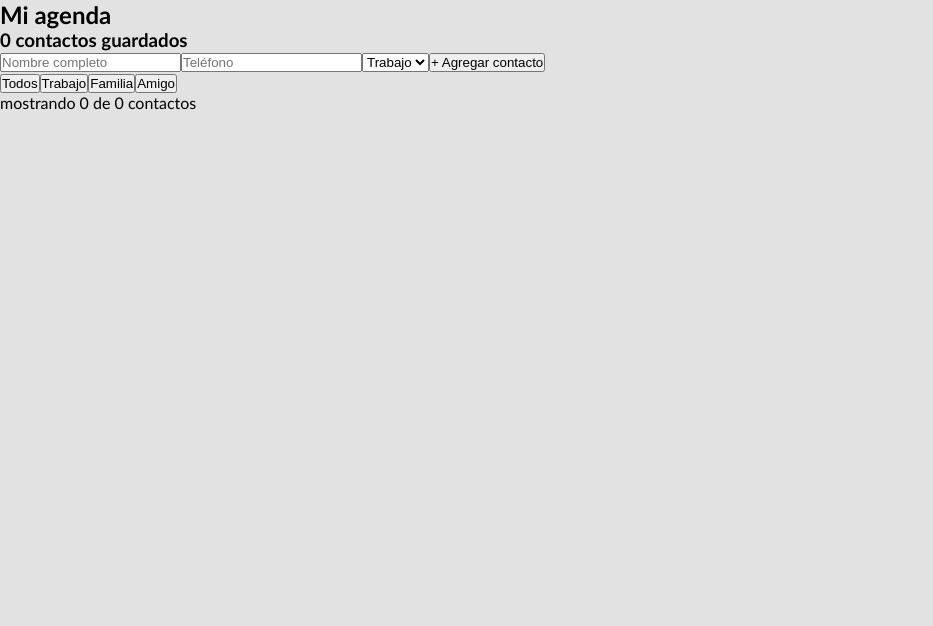
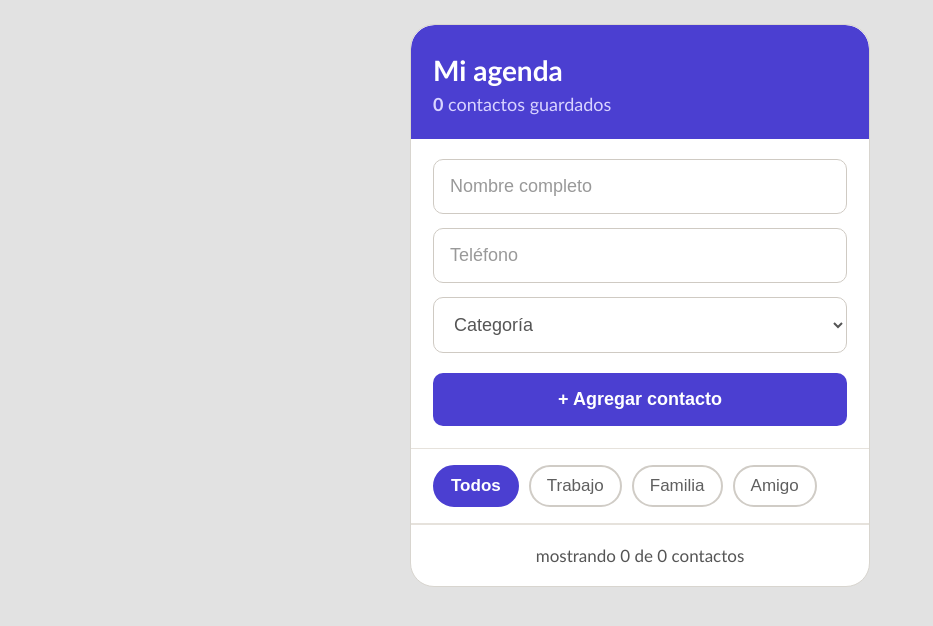
Before and after one commit to annacastrom/Tarea3-Agenda_de_Contactos, a React (Vite) app: page / in a window 1280 px wide. Shown: the top 626 px of the page, without its empty margins (0-933 px from the left). Built offline with nearby package versions, Linux system fonts and the light colour scheme.

Commit message:
Aplicación de formato por medio de archivos de CSS y adiciones de div para mejor manejo

```diff
--- a/src/App.css
+++ b/src/App.css
@@ -0,0 +1,45 @@
+.app-contenedor {
+  width: 460px;
+  margin: 24px auto;
+  background-color: white;
+  border: 1px solid #d8d5cf;
+  border-radius: 24px;
+  overflow: hidden;
+}
+
+.filtro-contenedor {
+  display: flex;
+  gap: 10px;
+  padding: 16px 22px;
+  border-top: 1px solid #e6e2dc;
+  border-bottom: 1px solid #e6e2dc;
+  background-color: white;
+}
+
+.filtro-boton {
+  padding: 9px 16px;
+  border: 2px solid #d0ccc6;
+  border-radius: 999px;
+  background-color: white;
+  color: #5f5f5f;
+  font-size: 17px;
+  cursor: pointer;
+}
+
+.filtro-boton.activo {
+  background-color: #4b3fd1;
+  color: white;
+  border-color: #4b3fd1;
+  font-weight: bold;
+}
+
+.app-contactos-mostrados {
+  padding: 20px;
+  text-align: center;
+  border-top: 1px solid #e6e2dc;
+}
+
+.app-contactos-mostrados-texto {
+  color: #555;
+  font-size: 17px;
+}
--- a/src/components/ContactoCard.css
+++ b/src/components/ContactoCard.css
@@ -0,0 +1,69 @@
+.contactocard-contenedor {
+  display: flex;
+  align-items: center;
+  gap: 14px;
+  padding: 20px 22px;
+  border-bottom: 1px solid #e6e2dc;
+}
+
+.tarjeta-avatar {
+  width: 54px;
+  height: 54px;
+  border-radius: 50%;
+  background-color: #eeeefe;
+  color: #332e91;
+  display: flex;
+  align-items: center;
+  justify-content: center;
+  font-weight: bold;
+  flex-shrink: 0;
+}
+
+.contactocard-info {
+  flex: 1;
+}
+
+.contactocard-nombre {
+  font-size: 20px;
+  font-weight: bold;
+  margin-bottom: 4px;
+}
+
+.contactocard-telefono {
+  font-size: 17px;
+  color: #555;
+}
+
+.contactocard-categoria {
+  padding: 7px 13px;
+  border-radius: 999px;
+  font-size: 16px;
+  font-weight: bold;
+}
+
+.trabajo {
+  background-color: #e8f1ff;
+  color: #173f82;
+}
+
+.familia {
+  background-color: #e3f4ee;
+  color: #145a4b;
+}
+
+.amigo {
+  background-color: #efedfb;
+  color: #3d3192;
+}
+
+.contactocard-eliminar {
+  border: none;
+  background: transparent;
+  color: #aaa;
+  font-size: 28px;
+  cursor: pointer;
+}
+
+.contactocard-eliminar:hover {
+  color: #666;
+}
--- a/src/components/ContactoForm.css
+++ b/src/components/ContactoForm.css
@@ -0,0 +1,76 @@
+.contactoform-contenedor {
+  display: flex;
+  flex-direction: column;
+}
+
+/* 🔵 ENCABEZADO */
+.contactoform-encabezado {
+  background-color: #4b3fd1;
+  padding: 28px 22px 24px;
+  border-top-left-radius: 24px;
+  border-top-right-radius: 24px;
+}
+
+.contactoform-titulo {
+  color: white;
+  font-size: 28px;
+  margin-bottom: 6px;
+}
+
+.contactoform-contactos-guardados {
+  color: #d9d4ff;
+  font-size: 18px;
+  font-weight: normal;
+}
+
+.contactoform-contactos-numero {
+  font-weight: bold;
+}
+
+/* ⚪ FORMULARIO */
+.contactoform-formulario {
+  display: flex;
+  flex-direction: column;
+  gap: 14px;
+  padding: 20px 22px 22px;
+  background-color: white;
+}
+
+/* 🧾 INPUTS */
+.contactoform-nombre,
+.contactoform-telefono,
+.contactoform-categoria {
+  width: 100%;
+  padding: 16px;
+  border: 1px solid #cfcac3;
+  border-radius: 10px;
+  font-size: 18px;
+  color: #555;
+  background-color: white;
+}
+
+.contactoform-nombre::placeholder,
+.contactoform-telefono::placeholder{
+  color: #999;
+}
+
+.contactoform-categoria {
+  cursor: pointer;
+}
+
+.contactoform-agregar-contacto {
+  margin-top: 6px;
+  padding: 16px;
+  border: none;
+  border-radius: 10px;
+  background-color: #4b3fd1;
+  color: white;
+  font-size: 18px;
+  font-weight: bold;
+  cursor: pointer;
+  transition: 0.2s;
+}
+
+.contactoform-agregar-contacto:hover {
+  opacity: 0.9;
+}
--- a/src/components/ContactoForm.jsx
+++ b/src/components/ContactoForm.jsx
@@ -5,10 +5,10 @@ import './ContactoForm.css'
 function ContactoForm({onAgregar, numero}) { // Solo recibe número para añadirlo en el subtítulo de contactos guardados
     const [nombre, setNombre] = useState('');
     const [telefono, setTelefono] = useState('');
-    const [categoria, setCategoria] = useState('Trabajo');
+    const [categoria, setCategoria] = useState('');
 
     function onAgregarContacto() {
-        if (nombre.trim() === '' || telefono.trim() === '') {
+        if (nombre.trim() === '' || telefono.trim() === '' || categoria === '') {
             return;
         }
 
@@ -28,9 +28,12 @@ function ContactoForm({onAgregar, numero}) { // Solo recibe número para añadir
 
   return (
     <div className='contactoform-contenedor'>
-        <h2 className='contactoform-titulo'>Mi agenda</h2>
-        <h3 className='contactoform-contactos-guardados'><span className='contactoform-contactos-numero'>{numero}</span> contactos guardados</h3>
+        <div className='contactoform-encabezado'>
+            <h2 className='contactoform-titulo'>Mi agenda</h2>
+            <h3 className='contactoform-contactos-guardados'><span className='contactoform-contactos-numero'>{numero}</span> contactos guardados</h3>
+        </div>
 
+        <div className='contactoform-formulario'>
         <input
             className='contactoform-nombre'
             type="text"
@@ -48,6 +51,7 @@ function ContactoForm({onAgregar, numero}) { // Solo recibe número para añadir
         </input>
 
         <select className='contactoform-categoria' value={categoria} onChange={(e) => setCategoria(e.target.value)}>
+            <option value="" disabled>Categoría</option>
             <option value="Trabajo">Trabajo</option>
             <option value="Familia">Familia</option>
             <option value="Amigo">Amigo</option>
@@ -58,6 +62,7 @@ function ContactoForm({onAgregar, numero}) { // Solo recibe número para añadir
             onClick={onAgregarContacto}>
             + Agregar contacto
         </button>
+        </div>
     </div>
   )
 }
--- a/src/components/ContactoList.css
+++ b/src/components/ContactoList.css
@@ -0,0 +1,3 @@
+.contactolist-contenedor {
+  background-color: white;
+}
--- a/src/components/ContactoList.jsx
+++ b/src/components/ContactoList.jsx
@@ -4,7 +4,7 @@ import './ContactoList.css'
 
 function ContactoList({contactos, onEliminar}) {
   return (
-    <div>
+    <div className='contactolist-contenedor'>
         {contactos.map((contacto, index) => (
         <ContactoCard
             key={index}
```
